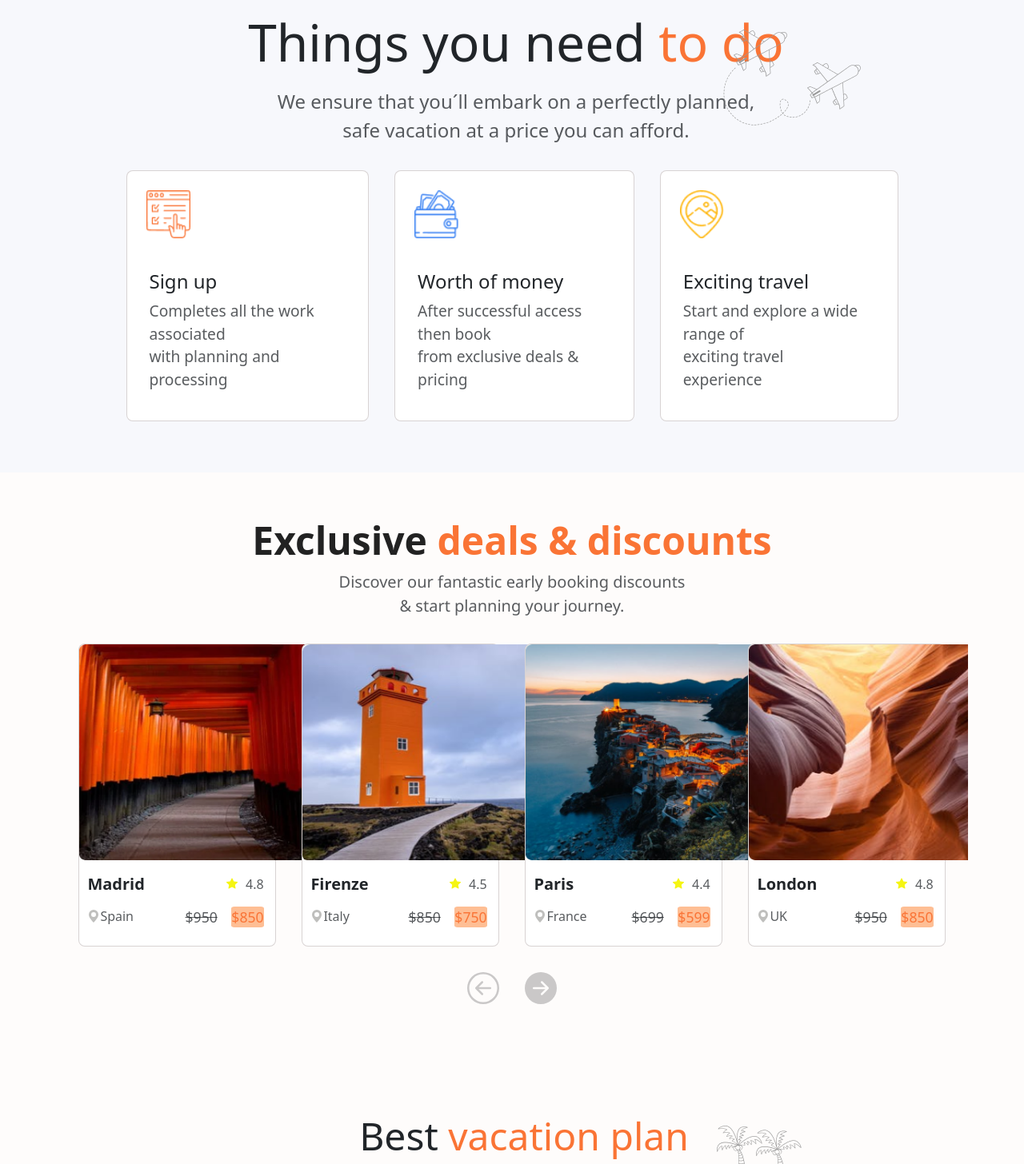
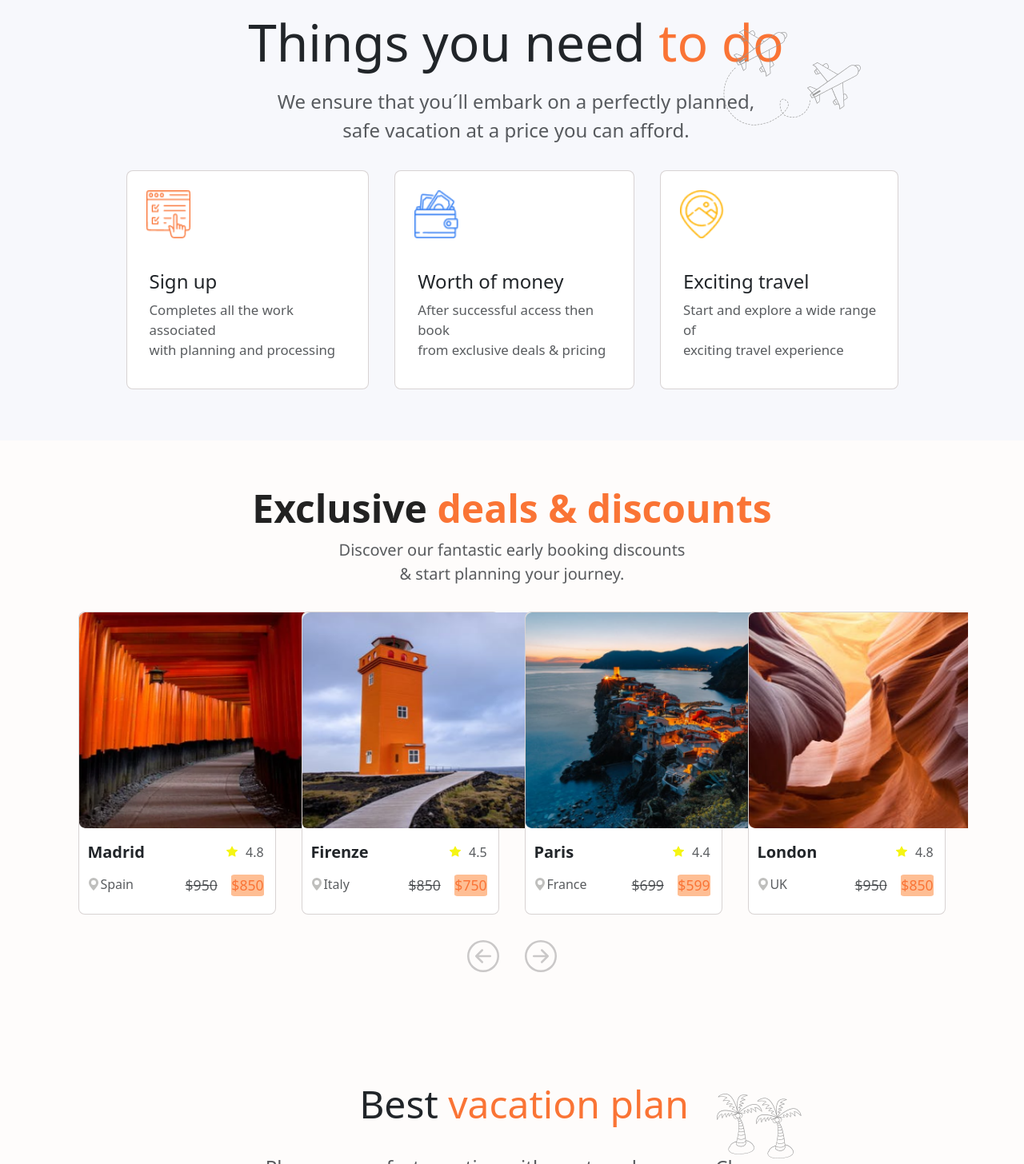
Before and after one commit to Juanflpz/Trabook-Responsive-Project, a React (Create React App) app: page / in a window 1280 px wide. Shown: the part 885-2341 px from the top of the page at 80% size. Built offline with nearby package versions, Linux system fonts and the light colour scheme.

Commit message:
feat(1): :sparkles: Deals prototype done

```diff
--- a/src/Components/Deals.jsx
+++ b/src/Components/Deals.jsx
@@ -13,7 +13,7 @@ export default function Deals({ cards }) {
             <div className="container col-xxl-8 my-5">
                 <div className="row">
                     <h3 className="centered-title">Exclusive <span className="orange-color">deals & discounts</span></h3>
-                    <p className="prf text-muted">Discover our fantastic early booking discounts<br/>& start planning your journey.</p>
+                    <p className="prf text-muted">Discover our fantastic early booking discounts<br />& start planning your journey.</p>
                 </div>
                 <div className="container d-flex justify-content-center">
                     <div id="discounts-carousel" className="carousel carousel-dark slide d-none d-lg-block" data-bs-ride="carousel">
@@ -57,13 +57,13 @@ export default function Deals({ cards }) {
                         </div>
                         <div className="arrows d-flex justify-content-center">
                             <button className="btn slider-btn me-3 my-3 p-0 border-0" type="button" data-bs-target="#discounts-carousel" data-bs-slide="prev">
-                                <svg xmlns="http://www.w3.org/2000/svg" fill="currentColor" className="svg-left-arrow bi bi-arrow-left-circle" viewBox="0 0 16 16">
-                                    <path fillRule="evenodd" d="M1 8a7 7 0 1 0 14 0A7 7 0 0 0 1 8m15 0A8 8 0 1 1 0 8a8 8 0 0 1 16 0m-4.5-.5a.5.5 0 0 1 0 1H5.707l2.147 2.146a.5.5 0 0 1-.708.708l-3-3a.5.5 0 0 1 0-.708l3-3a.5.5 0 1 1 .708.708L5.707 7.5z" />
+                                <svg xmlns="http://www.w3.org/2000/svg" width="40" height="40" fill="currentColor" className="svg-left-arrow bi bi-arrow-left-circle" viewBox="0 0 16 16">
+                                    <path fill-rule="evenodd" d="M1 8a7 7 0 1 0 14 0A7 7 0 0 0 1 8m15 0A8 8 0 1 1 0 8a8 8 0 0 1 16 0m-4.5-.5a.5.5 0 0 1 0 1H5.707l2.147 2.146a.5.5 0 0 1-.708.708l-3-3a.5.5 0 0 1 0-.708l3-3a.5.5 0 1 1 .708.708L5.707 7.5z" />
                                 </svg>
                             </button>
                             <button className="btn slider-btn ms-3 my-3 p-0 border-0" type="button" data-bs-target="#discounts-carousel" data-bs-slide="next">
-                                <svg xmlns="http://www.w3.org/2000/svg" fill="currentColor" className="svg-right-arrow bi bi-arrow-right-circle-fill" viewBox="0 0 16 16">
-                                    <path d="M8 0a8 8 0 1 1 0 16A8 8 0 0 1 8 0M4.5 7.5a.5.5 0 0 0 0 1h5.793l-2.147 2.146a.5.5 0 0 0 .708.708l3-3a.5.5 0 0 0 0-.708l-3-3a.5.5 0 1 0-.708.708L10.293 7.5z" />
+                                <svg xmlns="http://www.w3.org/2000/svg" width="40" height="40" fill="currentColor" className="svg-right-arrow bi bi-arrow-right-circle" viewBox="0 0 16 16">
+                                    <path fill-rule="evenodd" d="M1 8a7 7 0 1 0 14 0A7 7 0 0 0 1 8m15 0A8 8 0 1 1 0 8a8 8 0 0 1 16 0M4.5 7.5a.5.5 0 0 0 0 1h5.793l-2.147 2.146a.5.5 0 0 0 .708.708l3-3a.5.5 0 0 0 0-.708l-3-3a.5.5 0 1 0-.708.708L10.293 7.5z" />
                                 </svg>
                             </button>
                         </div>
--- a/src/Components/Needs.jsx
+++ b/src/Components/Needs.jsx
@@ -23,7 +23,7 @@ export default function Needs({ cards }) {
             <div className="container cards">
                 <div className="row justify-content-center">
                     <div className='col-lg-11'>
-                        <div id="discounts-carousel" className="carousel carousel-dark slide d-none d-lg-block mx-auto" data-bs-ride="carousel">
+                        <div id="needs-carousel" className="carousel carousel-dark slide d-none d-lg-block mx-auto" data-bs-ride="carousel">
                             <div className="carousel-inner">
                                 {groupedCards.map((group, index) => (
                                     <div key={index} className={`carousel-item ${index === 0 ? 'active' : ''}`}>
@@ -31,7 +31,7 @@ export default function Needs({ cards }) {
                                             {group.map(card => (
                                                 <div key={card.id} className={`card discounts-carousel-card card-exclusive m-3 ${index === 0 ? 'card-1' : 'card-2'}`}>
                                                     <img src={require(`../images/icons/${card.image}`)} className="card-icon-top mt-4 ms-4" alt="Sign-up-icon" style={{ maxWidth: '100%', height: 'auto' }} />
-                                                    <div className="card-body mb-1 ms-1 me-4">
+                                                    <div className="card-body mb-1 ms-1">
                                                         <h4 className="card-title-needs font-weight-bold mt-4 ms-2">{card.title}</h4>
                                                         <p className="card-text-needs text-muted ms-2 mt-1" dangerouslySetInnerHTML={{ __html: card.description }}></p>
                                                     </div>
--- a/src/styles/Deals.css
+++ b/src/styles/Deals.css
@@ -87,12 +87,10 @@
     margin-top: 8vh;
 }
 
-/*
 .arrows button i {
     color: #666;
     font-size: 1.5rem;
 }
-*/
 
 .arrows button:hover {
     background: #fa7436;
--- a/src/styles/Needs.css
+++ b/src/styles/Needs.css
@@ -72,5 +72,5 @@
 }
 
 .card-text-needs {
-    font-size: 1.2rem;
+    font-size: 2.1vh;
 }
```
